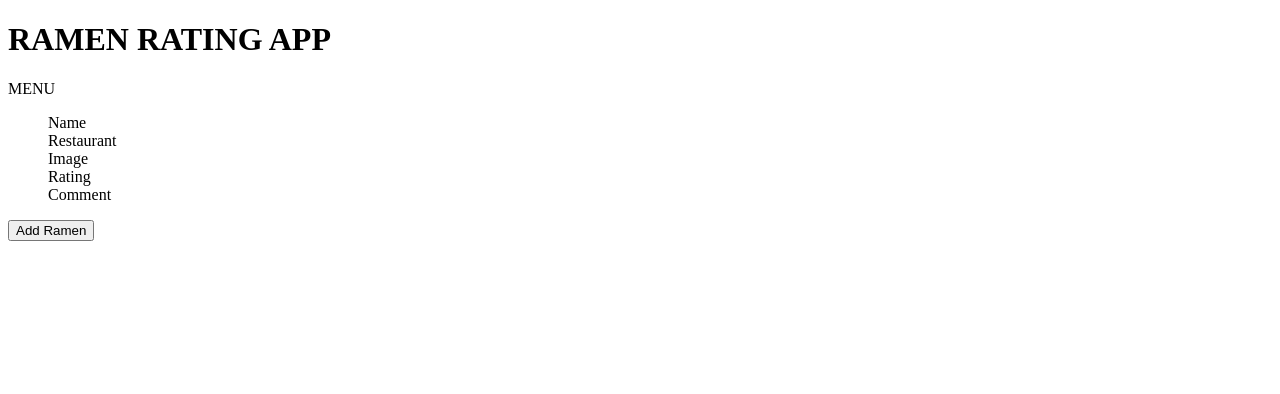
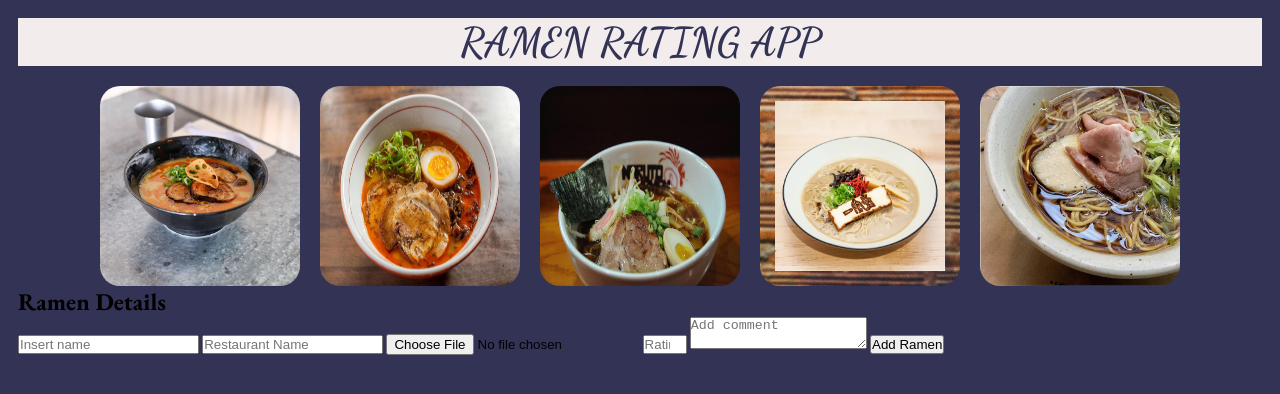
Before and after one commit to JoyMitchel/ramen-rating-app, a plain HTML site: page index.html in a window 1280 px wide. Drawn offline with nearby package versions, Linux system fonts and the light colour scheme.

Commit message:
new commit

```diff
--- a/css/style.css
+++ b/css/style.css
@@ -0,0 +1,41 @@
+@import url('https://fonts.googleapis.com/css2?family=Dancing+Script:wght@400..700&family=EB+Garamond:ital,wght@0,400..800;1,400..800&display=swap');
+
+:root {
+    --header-font: "Dancing Script", cursive;
+    --body-font: "EB Garamond", serif;
+    --body-color: #335;
+    --primary-color: #f3ecec;
+}
+
+* {
+    margin: 0;
+    padding: 0;
+    box-sizing: border-box;
+}
+
+body {
+    font-family: var(--body-font);
+    background-color: #335;
+    padding: 18px;
+}
+
+h1{
+    font-family: var(--header-font);
+    background-color: var(--primary-color);
+    text-align: center;
+    font-size: 40px;
+    color: var(--body-color);
+    margin-bottom: 20px;
+}
+
+#ramen-menu {
+    display: flex;
+    justify-content: center;
+    gap: 20px;
+}
+
+#ramen-menu img {
+    width: 200px;
+    height: 200px;
+    border-radius: 20px;
+}
--- a/index.html
+++ b/index.html
@@ -3,28 +3,35 @@
 <head>
     <meta charset="UTF-8">
     <meta name="viewport" content="width=device-width, initial-scale=1.0">
-    <title>Document</title>
-    <link rel="stylesheet" href="styke.css">
+    <title>Ramen Rating App</title>
+    <link rel="preconnect" href="https://fonts.googleapis.com">
+<link rel="preconnect" href="https://fonts.gstatic.com" crossorigin>
+<link href="https://fonts.googleapis.com/css2?family=Dancing+Script:wght@400..700&family=EB+Garamond:ital,wght@0,400..800;1,400..800&display=swap" rel="stylesheet">
+    <link rel="stylesheet" href="css/style.css">
+    <script src="index.js"></script>
 </head>
 <body>
     <h1>RAMEN RATING APP</h1>
 
-    <section id="ramen-menu">MENU</section>
+    <div id="ramen-menu"></div>
 
-    <section id="ramen-detail"></section>
+    <div id="ramen-detail">
 
-    <section class="ramen-form">
-        <ul>
-            <div id="ramen-name">Name</div>
-            <div id="restaurant">Restaurant</div>
-            <div id="image-picker">Image</div>
-            <div id="rating">Rating</div>
-            <div id="comment">Comment</div>
-        </ul>
-        <button class="add">Add Ramen</button>
-    </section>
+        <h2>Ramen Details</h2>
+        <p id="ramen-name"></p>
+        <p id="ramen-restaurant"></p>
+        <p id="ramen-rating"></p>
+        <p id="ramen-comment"></p>
+    </div>
 
-    <script src="index.js"></script>
+    <form id="ramen-form">
+        <input type="text" id="name" placeholder="Insert name" required />
+        <input type="text" id="restaurant" placeholder="Restaurant Name" required />
+        <input type="file" id="image" accept="image/*" >
+        <input type="number" id="rating" placeholder="Rating (1-5)" min="1" max="5" required />
+        <textarea type="text" id="comment" placeholder="Add comment"></textarea>
 
+        <button type="submit">Add Ramen</button>
+    </form>
 </body>
 </html>
--- a/index.js
+++ b/index.js
@@ -0,0 +1,65 @@
+const ramens = [
+    { id: 1, name: "Gyukotsu", restaurant: "Ichiran", image: "images/gyukotsu.jpg", rating: 5, comment: "Delicious!" },
+    { id: 2, name: "Kojiro", restaurant: "Menya", image: "images/kojiro.jpg", rating: 4, comment: "Very flavorful!" },
+    { id: 3, name: "Naruto", restaurant: "Ramen-ya", image: "images/naruto.jpg", rating: 3, comment: "Good, but a bit salty." },
+    { id: 4, name: "Nirvana", restaurant:"Meko", image:"images/nirvana.jpg", rating: 5, comment: "Amazing!" },
+    { id: 5, name: "Shoyu", restaurant:"Branch", image: "images/shoyu.jpg", rating: 3, comment:"Good!" }
+  ];
+
+  function displayRamens() {
+    const ramenMenu = document.getElementById("ramen-menu");
+
+    ramens.forEach(ramen => {
+      const ramenImg = document.createElement("img");
+      ramenImg.src = ramen.image;
+      ramenImg.alt = ramen.name;
+
+      ramenMenu.appendChild(ramenImg);
+    });
+  }
+
+  function handleClick(event) {
+    const ramenId = event.target.dataset.id;
+    const selectedRamen = ramens.find(ramen => ramen.id == ramenId);
+
+    if (selectedRamen) {
+      document.getElementById("ramen-name").textContent = `Name: ${selectedRamen.name}`;
+      document.getElementById("ramen-restaurant").textContent = `Restaurant: ${selectedRamen.restaurant}`;
+      document.getElementById("ramen-rating").textContent = `Rating: ${selectedRamen.rating}`;
+      document.getElementById("ramen-comment").textContent = `Comment: ${selectedRamen.comment}`;
+    }
+  }
+
+  function addSubmitListener() {
+    const form = document.getElementById("ramen-form");
+
+    form.addEventListener("submit", function(event) {
+      event.preventDefault();
+
+      const newRamen = {
+        id: ramens.length + 1,
+        name: document.getElementById("name").value,
+        restaurant: document.getElementById("restaurant").value,
+        rating: parseInt(document.getElementById("rating").value),
+        comment: document.getElementById("comment").value
+      };
+
+
+
+      const ramenMenu = document.getElementById("ramen-menu");
+      const ramenImg = document.createElement("img");
+      ramenImg.src = newRamen.image;
+      ramenImg.alt = newRamen.name;
+      ramenImg.classList.add("ramen-img");
+      ramenImg.dataset.id = newRamen.id;
+      ramenMenu.appendChild(ramenImg);
+    });
+  }
+
+  function main() {
+    displayRamens();
+    addSubmitListener();
+    document.getElementById("ramen-menu").addEventListener("click", handleClick);
+  }
+
+  document.addEventListener("DOMContentLoaded", main);
```
